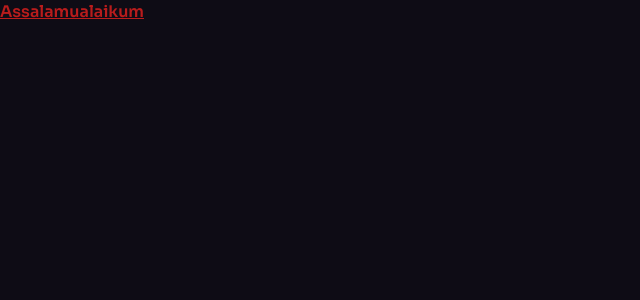
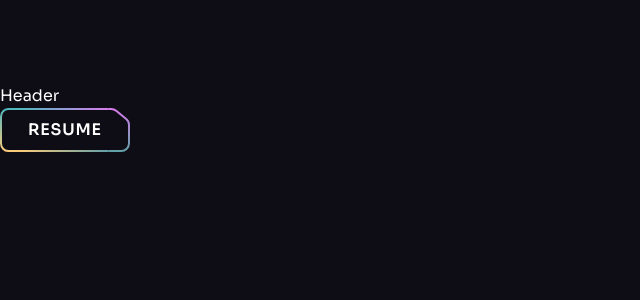
Before and after one commit to enayetsyl/portfolio202403, a React (Vite) app: page / in a window 1280 px wide. Shown: the top 300 px of the page, without its empty margins (0-640 px from the left). Built offline with nearby package versions, Linux system fonts and the light colour scheme; a web font is replaced by a local one.

Commit message:
button component design done

```diff
--- a/src/App.jsx
+++ b/src/App.jsx
@@ -1,10 +1,15 @@
+import ButtonGradient from "./assets/svg/ButtonGradient"
+import Button from "./components/Button"
+import Header from "./components/Header"
 
 function App() {
-
-
   return (
     <>
-    <h1 className="text-red-700 font-black underline">Assalamualaikum </h1>
+    <div className="pt-[4.75rem] lg:pt-[5.25rem] overflow-hidden ">
+      <Header/>
+      <Button className='text-base font-sans '>Resume</Button>
+    </div>
+    <ButtonGradient/>
     </>
   )
 }
--- a/src/assets/svg/ButtonGradient.jsx
+++ b/src/assets/svg/ButtonGradient.jsx
@@ -4,14 +4,14 @@
       <defs>
         <linearGradient id="btn-left" x1="50%" x2="50%" y1="0%" y2="100%">
           <stop offset="0%" stopColor="#50B8BD" /> {/* Teal color */}
-          <stop offset="100%" stopColor="#283C86" /> {/* Dark blue color */}
+          <stop offset="100%" stopColor="#FACB7B" /> {/* Dark blue color */}
         </linearGradient>
         <linearGradient id="btn-top" x1="100%" x2="0%" y1="50%" y2="50%">
           <stop offset="0%" stopColor="#61A0A8" /> {/* Light blue color */}
-          <stop offset="100%" stopColor="#283C86" /> {/* Dark blue color */}
+          <stop offset="100%" stopColor="#FACB7B" /> {/* Dark blue color */}
         </linearGradient>
         <linearGradient id="btn-bottom" x1="100%" x2="0%" y1="50%" y2="50%">
-          <stop offset="0%" stopColor="#2D497E" /> {/* Navy blue color */}
+          <stop offset="0%" stopColor="#D87CEE" /> {/* Navy blue color */}
           <stop offset="100%" stopColor="#50B8BD" /> {/* Teal color */}
         </linearGradient>
         <linearGradient
@@ -21,7 +21,7 @@
           y1="0%"
           y2="100%"
         >
-          <stop offset="0%" stopColor="#2D497E" /> {/* Navy blue color */}
+          <stop offset="0%" stopColor="#D87CEE" /> {/* Navy blue color */}
           <stop offset="100%" stopColor="#61A0A8" /> {/* Light blue color */}
         </linearGradient>
       </defs>
--- /dev/null
+++ b/src/components/Button.jsx
@@ -0,0 +1,27 @@
+import ButtonSvg from "../assets/svg/ButtonSvg";
+
+const Button = ({className, href, onClick, children, px, white}) => {
+  const classes = `button relative inline-flex items-center justify-center h-11 transition-colors hover:text-color-5 ${px || 'px-7'} ${white ? 'text-n-8' : 'text-n-1'} ${className || ''}`
+
+  const spanClasses = 'relative z-10';
+
+  const renderButton = () => (
+    <button
+    onClick={onClick}
+    className={classes}>
+      <span className={spanClasses}>{children}</span>
+      {ButtonSvg(white)}
+    </button>
+  )
+
+    const renderLink = () => (
+    <a href={href} className={classes}>
+      <span className={spanClasses}>{children}</span>
+      {ButtonSvg(white)}
+    </a>
+  );
+
+  return href ? renderLink() : renderButton();
+}
+
+export default Button
--- /dev/null
+++ b/src/components/Header.jsx
@@ -0,0 +1,9 @@
+import React from 'react'
+
+const Header = () => {
+  return (
+    <div>Header</div>
+  )
+}
+
+export default Header
--- a/tailwind.config.js
+++ b/tailwind.config.js
@@ -40,8 +40,8 @@
       },
       fontFamily: {
         sans: ["var(--font-sora)", ...fontFamily.sans],
-        code: "var(--font-madimi)",
-        grotesk: "var(--font-bebas)",
+        code: ["var(--font-madimi)"],
+        grotesk: ["var(--font-bebas)"],
       },
       letterSpacing: {
         tagline: ".15em",
```
